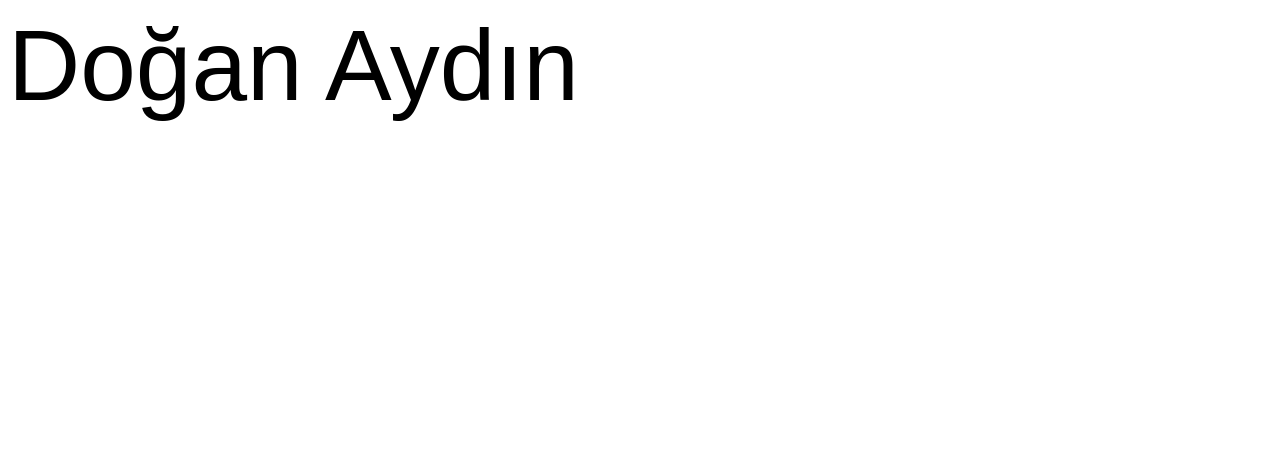
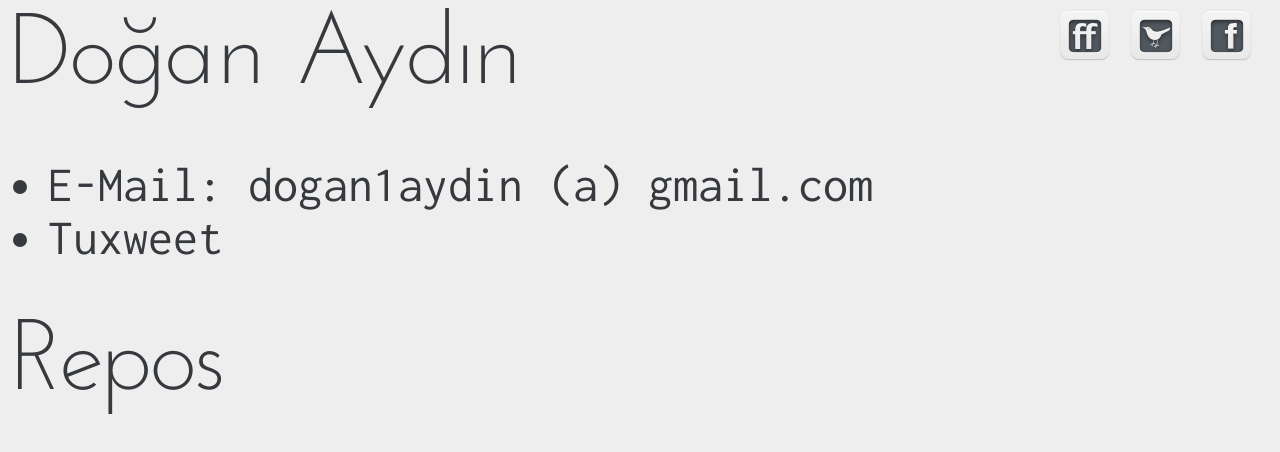
Before and after one commit to erdek/erdek.github.com, a plain HTML site: page index.html in a window 1280 px wide. Drawn offline with nearby package versions, Linux system fonts and the light colour scheme; a web font is replaced by a local one.

Commit message:
Eh işte

```diff
--- a/index.html
+++ b/index.html
@@ -1,12 +1,84 @@
 <html>
 <head>
 <meta http-equiv="Content-Type" content="text/html; charset=UTF-8" />
-<link href='http://fonts.googleapis.com/css?family=Droid+Sans+Mono' rel='stylesheet' type='text/css'>
+<script type="text/javascript" src="https://ajax.googleapis.com/ajax/libs/jquery/1.4.4/jquery.min.js"></script>
+<link href='http://fonts.googleapis.com/css?family=Inconsolata' rel='stylesheet' type='text/css'>
 <style type="text/css">
-body { font-family: 'Droid Sans Mono', arial, serif; font-size: 100px; }
+@font-face {
+  font-family: 'Josefin';
+  src: local('Josefin'), url('fonts/josefin.otf');
+}
+body
+{
+    background-color: #EEEEEE;
+    color: #36393D;
+    text-shadow: 0px 1px 0px #EEEEEE;
+}
+
+a:link {color: #36393D;}
+a:visited {color: #36393D;}
+a:active {color: #36393D;}
+a:hover {color: #36393D;}
+
+.content a:link {text-decoration: none; color: #36393D;}
+.content a:visited {text-decoration: none; color: #36393D;}
+.content a:active {text-decoration: none; color: #36393D;}
+.content a:hover {text-decoration: none; color: #36393D;}
+
+.head
+{
+    font-family: "Josefin", "Inconsolata", "Lucida Grande", "Lucida Sans Unicode", Helvetica, sans-serif;
+    font-size: 100px;
+}
+
+.content
+{
+
+    font-family: "Inconsolata", "Lucida Grande", "Lucida Sans Unicode", Helvetica, sans-serif;
+    font-size: 50px;
+}
+
+.repo_content
+{
+
+    font-family: "Inconsolata", "Lucida Grande", "Lucida Sans Unicode", Helvetica, sans-serif;
+    font-size: 30px;
+}
+
+#desc
+{
+    margin-left: 10px;
+
+}
+
 </style>
 </head>
 <body>
-Doğan Aydın
+<span class="head">Doğan Aydın</span>
+<span style="float:right; position:absolute; right:25px;" class="repo_content">
+    <a href="http://friendfeed.com/doganaydin"><img src="logo/friendfeed.png"></a>
+    <a href="http://twitter.com/#!/dogan1aydin"><img src="logo/twitter.png"></a>
+    <a href="http://www.facebook.com/doganaydin"><img src="logo/facebook.png"></a>
+</span>
+<div class="content">
+    <ul>
+        <li>E-Mail: dogan1aydin (a) gmail.com</li>
+        <li><a href="http://tuxweet.linux.org.tr/doganaydin">Tuxweet</a></li>
+    </ul>
+</div>
+
+<div class="head">Repos</div>
+<div class="repo_content" id="repo"></div>
 </body>
+<script type="text/javascript">
+$(document).ready(function(){
+    $.getJSON("http://github.com/api/v2/json/repos/show/doganaydin/?callback=?", function(data){
+       $.each(data.repositories,function(a)
+       {
+            $('#repo').append("<div style='margin:10px;'><a href='"+this["url"]+"'>"+this["name"]+"</a> Watchers: "+this["watchers"]+" Forks: "+this["forks"]+" <div id='desc'>Description: "+this["description"]+"</div></div><br>");
+       });
+    });
+});
+</script>
+
 </html>
```
Also changed, not shown: fonts/josefin.otf (added), logo/facebook.png (added), logo/friendfeed.png (added), logo/twitter.png (added), logo/youtube.png (added).
